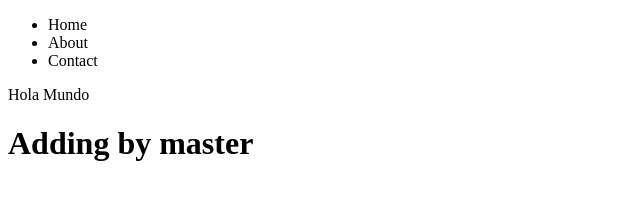
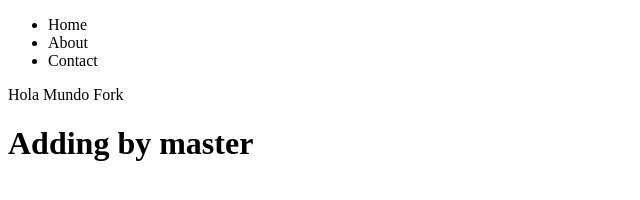
Before and after one commit to JTH-APG/github-jobs, a plain HTML site: page index.html in a window 1280 px wide. Shown: the full height of the page, 0-640 px from the left. Drawn offline with Linux system fonts and the light colour scheme.

Commit message:
Agregar Fork

```diff
--- a/index.html
+++ b/index.html
@@ -14,6 +14,7 @@
       </ul>
     </nav>
     Hola Mundo
+    Fork
 
     <h1>Adding by master</h1>
   </body>
```
